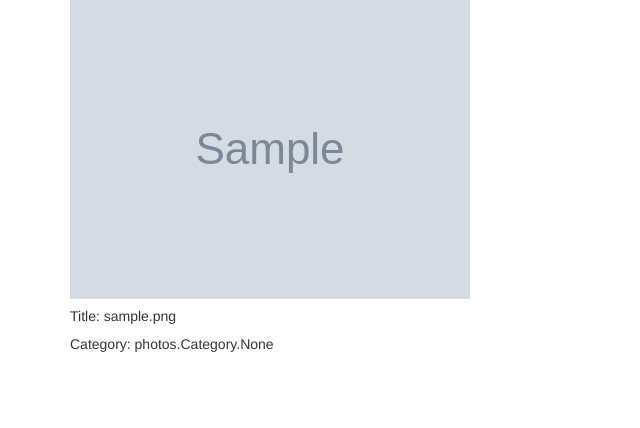
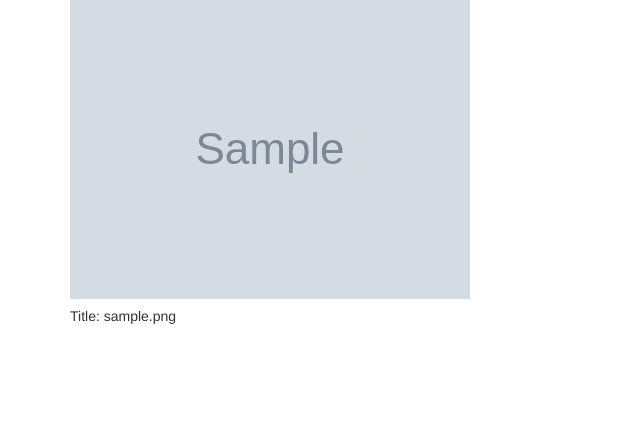
Before and after one commit to D0nmoses/myPhotos, a Django app: template photos/templates/all-pics/search_results.html in a window 1280 px wide. Shown: the part 146-574 px from the top of the page, without its empty margins (0-640 px from the left). Run offline with Django 3.2, Linux system fonts and the light colour scheme; the template is opened without the code that fills it: values that come from a table or form of the project are taken from there, others are empty; tables that the repository leaves empty hold one stand-in row (values such as "Sample post"); grey boxes marked "Sample" are stand-in pictures; some libraries are stand-ins or nearby versions; some web fonts are replaced.

Commit message:
remove line from search_results.html

```diff
--- a/photos/templates/all-pics/search_results.html
+++ b/photos/templates/all-pics/search_results.html
@@ -15,13 +15,12 @@
 
     {% if images %}
 
-    {% for image in images %}}
+    {% for image in images %}
     <div class="col-lg-4 mb-4">
         <div class="card">
             <img src="{{image.image.url}}" alt="" class="card-img-top">
             <div class="card-body">
                 <h5 class="card-title">Title: {{image.image_name}}</h5>
-                <p class="card-text">Category: {{image.image_category}}</p>
             </div>
         </div>
     </div>
--- a/photos/templates/navbar.html
+++ b/photos/templates/navbar.html
@@ -11,7 +11,7 @@
     <nav class="navbar">
         <a class="navbar-brand" href="{% url 'index' %}" style="font-family: 'Akronim', cursive;"> My Photos</a>
         <form class="form-inline" style="padding-top:10px;" role="search" action="{% url 'search_results' %}">
-            <input class="form-control mr-sm-2" type="search" placeholder="Search" aria-label="Search" name="category">
+            <input class="form-control mr-sm-2" type="search" placeholder="Search" aria-label="Search" name="image">
             <button class="btn btn-outline-success my-2 my-sm-0" type="submit">Search</button>
         </form>
     </nav>
```
